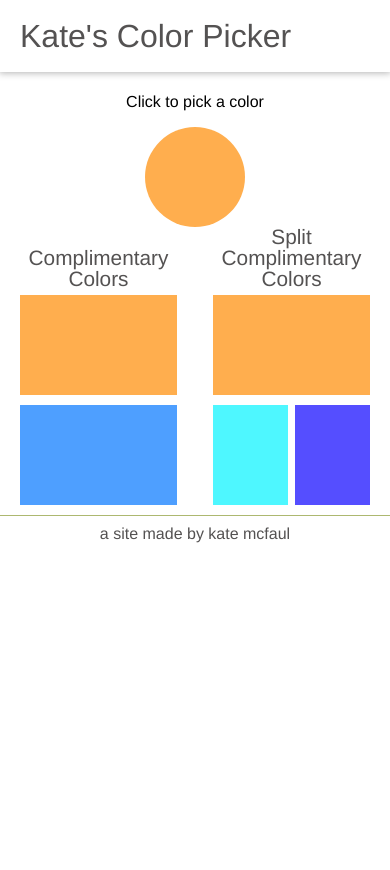
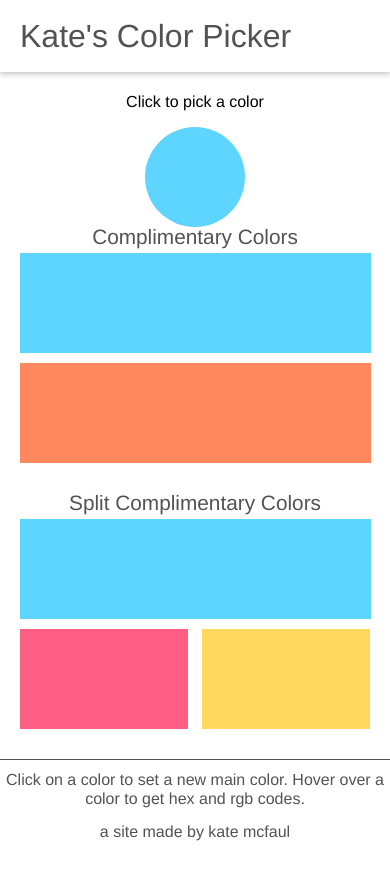
Before and after one commit to craftykate/color-picker, a React (Create React App) app: page / in a window 390 px wide. Before the commit the page ends 844 px from the top, so only its background shows below. Built offline with nearby package versions, Linux system fonts and the light colour scheme.

Commit message:
click to set a new color

```diff
--- a/src/Components/Color/Color.js
+++ b/src/Components/Color/Color.js
@@ -9,7 +9,7 @@ import SplitComplimentaryColors from'./SplitComplimentaryColors/SplitComplimenta
 class Color extends Component {
   constructor(props) {
     super(props);
-    const color = '#ffae4e';
+    const color = '#5ED5FF';
     const compColor = colorCalculator.getNewColor(color, 'comp');
     const split1 = colorCalculator.getNewColor(color, 'split1');
     const split2 = colorCalculator.getNewColor(color, 'split2');
@@ -45,6 +45,19 @@ class Color extends Component {
     })
   }
 
+  handleUpdateColor = (oldColor) => {
+    this.setState({
+      color: oldColor,
+      compColor: colorCalculator.getNewColor(oldColor, 'comp'),
+      split1: colorCalculator.getNewColor(oldColor, 'split1'),
+      split2: colorCalculator.getNewColor(oldColor, 'split2')
+    })
+  }
+
+  handleHexClick = (event) => {
+    event.stopPropagation();
+  }
+
   render() {
     return (
       <React.Fragment>
@@ -56,11 +69,15 @@ class Color extends Component {
           closePicker={this.handleClosePicker}/>
         <ComplimentaryColor
           color={this.state.color}
-          compColor={this.state.compColor}/>
+          compColor={this.state.compColor}
+          updateColor={this.handleUpdateColor}
+          hexClick={this.handleHexClick}/>
         <SplitComplimentaryColors
           color={this.state.color}
           split1={this.state.split1}
-          split2={this.state.split2}/>
+          split2={this.state.split2}
+          updateColor={this.handleUpdateColor}
+          hexClick={this.handleHexClick}/>
       </React.Fragment>
     )
   }
--- a/src/Components/Color/ColorSwatch/ColorSwatch.js
+++ b/src/Components/Color/ColorSwatch/ColorSwatch.js
@@ -7,9 +7,12 @@ const ColorSwatch = (props) => {
   let rgb = colorCalculator.convertHexToRgb(props.color).join(", ");
   return (
     <div
+      onClick={() => props.updateColor(props.color)}
       className={classes}
       style={{backgroundColor: props.color, position: 'relative'}}>
-      <div className="hex">
+      <div
+        onClick={props.hexClick}
+        className="hex">
         <p>{props.color.toUpperCase()}<br/>
         rgb({rgb})</p>
       </div>
--- a/src/Components/Color/ComplimentaryColor/ComplimentaryColor.js
+++ b/src/Components/Color/ComplimentaryColor/ComplimentaryColor.js
@@ -8,10 +8,14 @@ const ComplimentaryColor = (props) => {
       <h2>Complimentary Colors</h2>
       <ColorSwatch
         class="color1"
-        color={props.color} />
+        color={props.color}
+        updateColor={props.updateColor}
+        hexClick={props.hexClick}/>
       <ColorSwatch
         class="color2"
-        color={props.compColor} />
+        color={props.compColor}
+        updateColor={props.updateColor}
+        hexClick={props.hexClick}/>
     </div>
   )
 }
--- a/src/Components/Color/SplitComplimentaryColors/SplitComplimentaryColors.js
+++ b/src/Components/Color/SplitComplimentaryColors/SplitComplimentaryColors.js
@@ -7,13 +7,19 @@ const SplitComplimentaryColors = (props) => (
     <h2>Split Complimentary Colors</h2>
     <ColorSwatch
       class="color1"
-      color={props.color} />
+      color={props.color}
+      updateColor={props.updateColor}
+      hexClick={props.hexClick}/>
     <ColorSwatch
       class="color2"
-      color={props.split1} />
+      color={props.split1}
+      updateColor={props.updateColor}
+      hexClick={props.hexClick}/>
     <ColorSwatch
       class="color3"
-      color={props.split2} />
+      color={props.split2}
+      updateColor={props.updateColor}
+      hexClick={props.hexClick}/>
   </div>
 )
 
--- a/src/Components/Footer/Footer.js
+++ b/src/Components/Footer/Footer.js
@@ -3,6 +3,7 @@ import React from 'react';
 
 const Footer = () => (
   <footer>
+    <p>Click on a color to set a new main color. Hover over a color to get hex and rgb codes.</p>
     <ul>
       <li>a site made by kate mcfaul</li>
     </ul>
--- a/src/styles/_custom.scss
+++ b/src/styles/_custom.scss
@@ -91,9 +91,17 @@
 	    margin-right: 4%;
 	  }
 	}
+	.complimentary, .splitComp {
+		@media (max-width: 550px) {
+			width: 100%;
+			margin-bottom: 20px;
+		}
+	}
 	.colorBlock {
+		cursor: pointer;
 		.hex {
 			position: absolute;
+			z-index: 5;
 			display: none;
 			background-color: white;
 			top: 10px;
@@ -108,6 +116,7 @@
 		&:hover {
 			.hex {
 				display: block;
+				cursor: text;
 			}
 		}
 	}
@@ -116,7 +125,7 @@
 
 //*============ FOOTER ============*/
 	footer {
-	  border-top: 1px solid $main;
+	  border-top: 1px solid $text;
 	  margin-bottom: 30px;
 	  padding-top: 10px;
 	  text-align: center;
```
